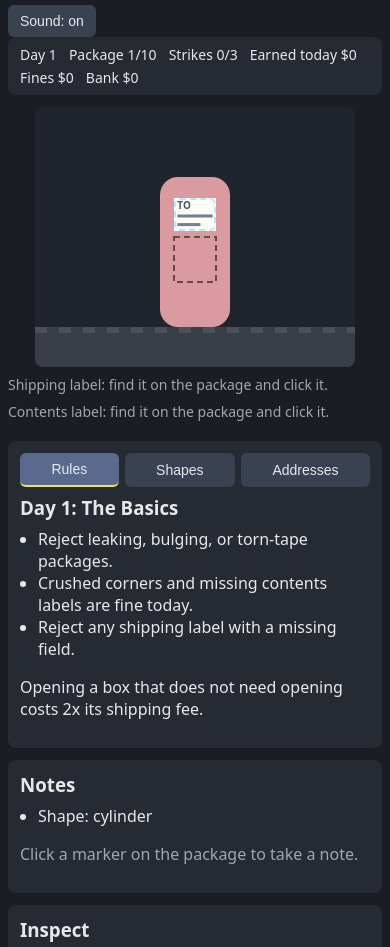
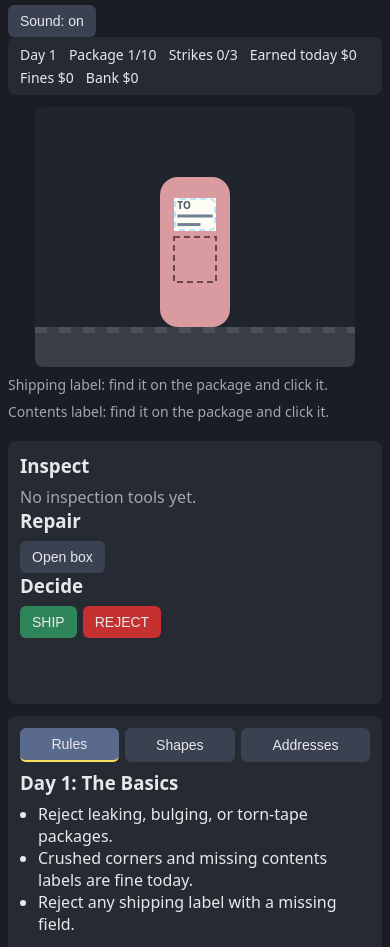
Before and after one commit to PacificEngine/Claude-Package-Inspector, a website built with Vite: page index.html in a window 390 px wide. Shown: the part 104-1051 px from the top of the page. Built offline with nearby package versions, Linux system fonts and the light colour scheme.

Commit message:
Put the controls above the rules on a narrow screen (#9)
On a phone the Inspect, Repair and Decide controls were buried below the rule
tabs and Notes, so every package meant scrolling past them. A CSS order change
puts them right under the box and its labels, and the desktop layout is left
exactly as it was.

```diff
--- a/src/styles.css
+++ b/src/styles.css
@@ -4,6 +4,7 @@ body { margin: 0; background: #1a1d23; color: #e8e8ea; }
 h1, h2, h3 { margin: 0 0 8px; }
 .hud { display: flex; flex-wrap: wrap; gap: 16px; padding: 8px 12px; background: #262a33; border-radius: 8px; margin-bottom: 12px; }
 .grid { display: grid; grid-template-columns: 340px 1fr; gap: 16px; }
+.side { display: flex; flex-direction: column; }
 .panel { background: #262a33; border-radius: 8px; padding: 12px; margin-bottom: 12px; }
 .panel ul { margin: 0; padding-left: 18px; }
 .label-card { background: #fdfdf5; color: #222; padding: 10px; border-radius: 4px; font-family: ui-monospace, monospace; }
@@ -50,4 +51,6 @@ h4 { margin: 8px 0 4px; }
   .stage { margin: 0 auto; }
   .row { gap: 6px; }
   .tabs button { flex: 1 1 auto; }
+  /* On a phone the controls come before the rules so the player is not scrolling past them each package. */
+  .side .actions { order: -1; }
 }
--- a/src/ui/app.ts
+++ b/src/ui/app.ts
@@ -345,10 +345,10 @@ export function mount(root: HTMLElement, seed: number): void {
       hud,
       el('div', { cls: 'grid' }, [
         el('div', {}, [stage, label, ...inside]),
-        el('div', {}, [
+        el('div', { cls: 'side' }, [
           card,
           notes,
-          el('div', { cls: 'panel' }, [
+          el('div', { cls: 'panel actions' }, [
             el('h3', { text: 'Inspect' }),
             inspectRow,
             el('h3', { text: 'Repair' }),
```
